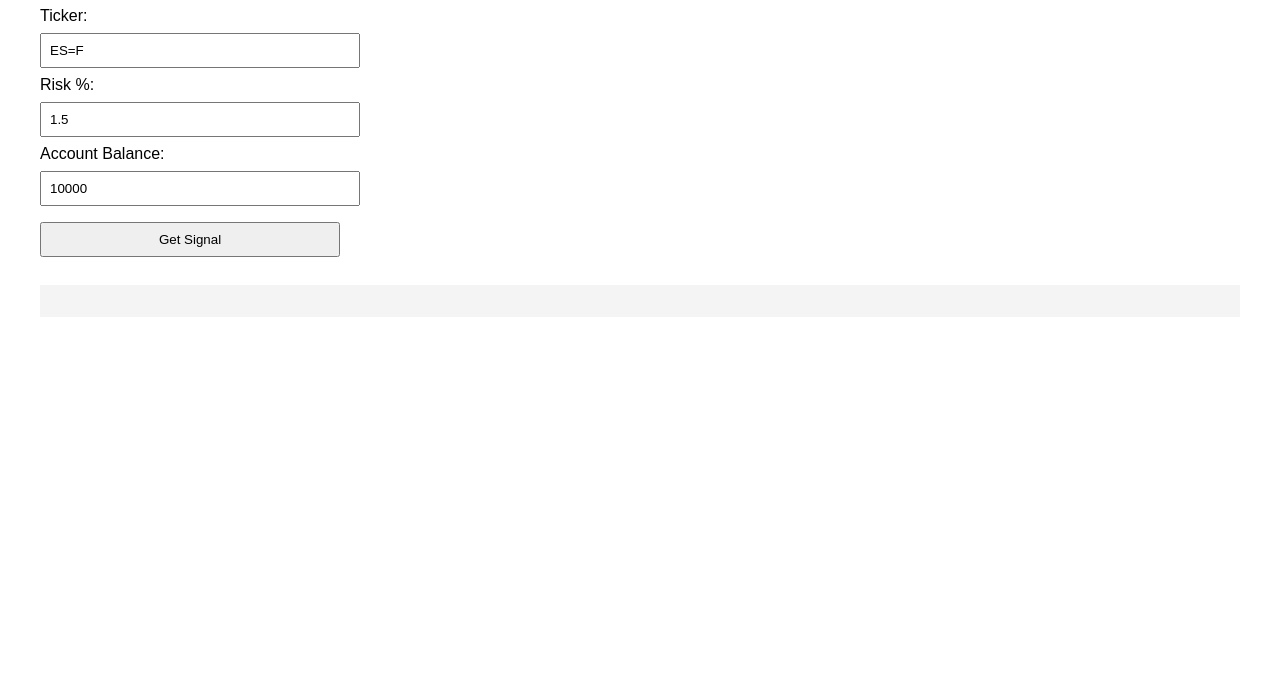
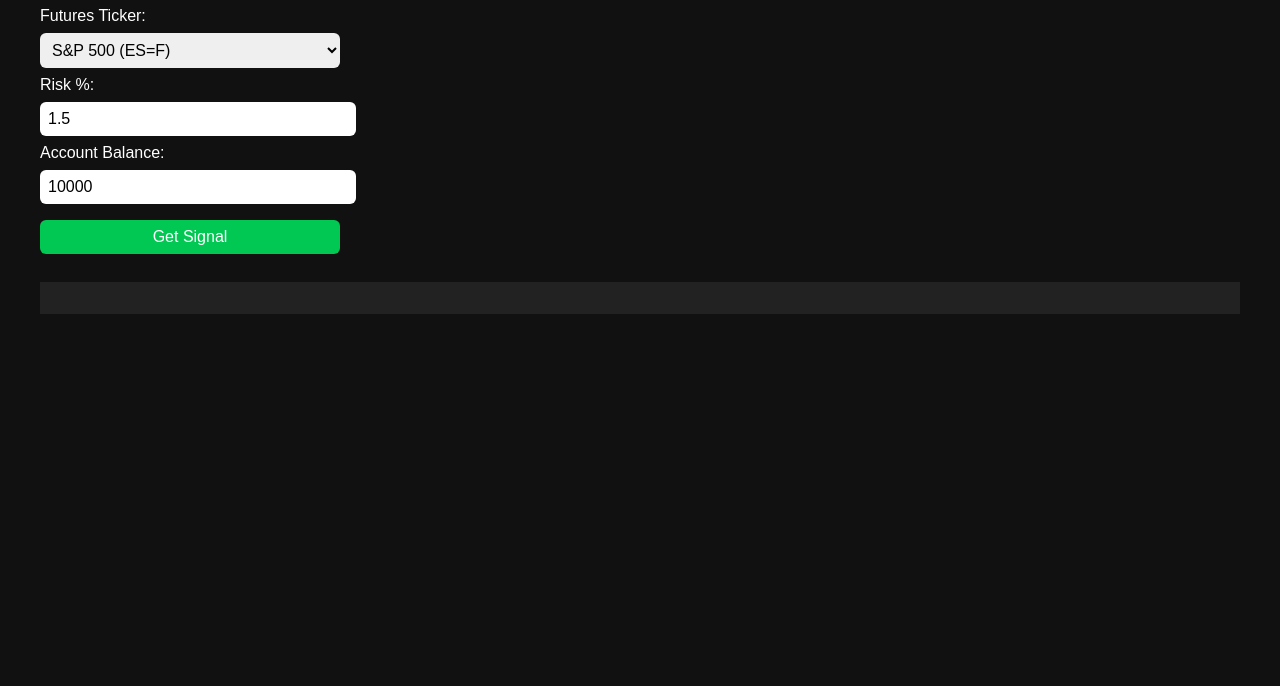
Before and after one commit to 449239/ai-trading-frontend, a plain HTML site: page index.html in a window 1280 px wide. Shown: the part 114-800 px from the top of the page. Drawn offline with Linux system fonts and the light colour scheme.

Commit message:
Update index.html

```diff
--- a/index.html
+++ b/index.html
@@ -5,16 +5,42 @@
   <meta name="viewport" content="width=device-width, initial-scale=1.0"/>
   <title>AI Trading Assistant</title>
   <style>
-    body { font-family: sans-serif; padding: 2rem; }
-    input, button { margin: 0.5rem 0; padding: 0.5rem; width: 100%; max-width: 300px; }
-    pre { background: #f4f4f4; padding: 1rem; overflow-x: auto; }
+    body { font-family: sans-serif; padding: 2rem; background: #111; color: #fff; }
+    input, select, button {
+      margin: 0.5rem 0;
+      padding: 0.5rem;
+      width: 100%;
+      max-width: 300px;
+      border-radius: 6px;
+      border: none;
+      font-size: 1rem;
+    }
+    button { background: #00c853; color: #fff; cursor: pointer; }
+    button:hover { background: #00b248; }
+    .buy { color: #00e676; font-weight: bold; }
+    .sell { color: #ff5252; font-weight: bold; }
+    pre {
+      background: #222;
+      padding: 1rem;
+      overflow-x: auto;
+      color: #cfd8dc;
+      max-width: 100%;
+    }
   </style>
 </head>
 <body>
   <h1>📈 AI Trading Assistant</h1>
 
-  <label>Ticker:<br/>
-    <input type="text" id="ticker" value="ES=F" />
+  <label>Futures Ticker:<br/>
+    <select id="ticker">
+      <option value="ES=F">S&P 500 (ES=F)</option>
+      <option value="NQ=F">Nasdaq-100 (NQ=F)</option>
+      <option value="YM=F">Dow Jones (YM=F)</option>
+      <option value="CL=F">Crude Oil (CL=F)</option>
+      <option value="GC=F">Gold (GC=F)</option>
+      <option value="MNQ=F">Micro Nasdaq (MNQ=F)</option>
+      <option value="MES=F">Micro S&P (MES=F)</option>
+    </select>
   </label><br/>
 
   <label>Risk %:<br/>
@@ -43,13 +69,24 @@
       const data = await res.json();
 
       if (data.summary) {
-        document.getElementById("signal-result").innerText =
-          `Signal: ${data.summary.signal.toUpperCase()} @ $${data.summary.entry_price}`;
+        const signal = data.summary.signal.toLowerCase();
+        document.getElementById("signal-result").innerHTML =
+          `Signal: <span class="${signal}">${signal.toUpperCase()}</span> @ $${data.summary.entry_price}<br/>
+           Confidence: ${data.summary.confidence} | Accuracy: ${data.summary.accuracy}<br/>
+           Shares: ${data.summary.shares}`;
         document.getElementById("response-box").innerText = JSON.stringify(data, null, 2);
+        saveHistory(data);
       } else {
         document.getElementById("signal-result").innerText = "Error: " + (data.error || "Invalid response");
       }
     }
+
+    function saveHistory(data) {
+      let history = JSON.parse(localStorage.getItem('tradeHistory')) || [];
+      history.unshift({ date: new Date().toLocaleString(), ...data.summary });
+      history = history.slice(0, 5);
+      localStorage.setItem('tradeHistory', JSON.stringify(history));
+    }
   </script>
 </body>
 </html>
```
